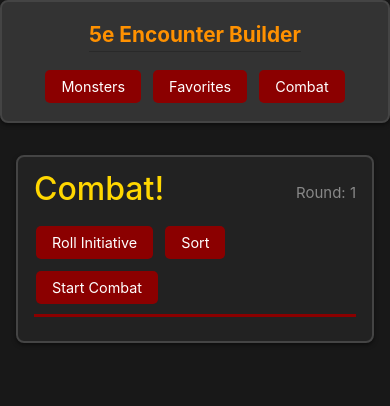
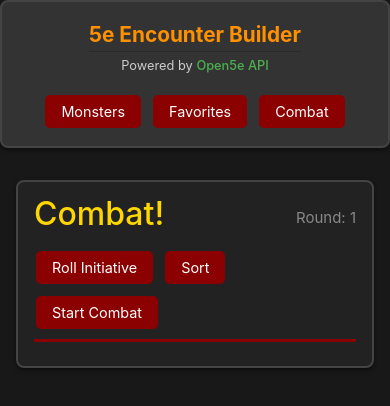
Before and after one commit to Mattan41/5eEncounterBuilder, a Vue app: page / in a window 390 px wide. Shown: the top 406 px of the page. Built offline with nearby package versions, Linux system fonts and the light colour scheme.

Commit message:
refactor: enhance AppHeader layout and improve button accessibility

```diff
--- a/src/App.vue
+++ b/src/App.vue
@@ -7,7 +7,7 @@ import TheCombatList from './components/TheCombatList.vue'
 
 const showMonsterList = ref(false)
 const showFavoriteList = ref(false)
-const showCombatEncounter = ref(true) // Combat visas som standard
+const showCombatEncounter = ref(true)
 
 const toggleMonsterList = () => {
   showMonsterList.value = !showMonsterList.value
@@ -21,7 +21,7 @@ const toggleCombatEncounter = () => {
   showCombatEncounter.value = !showCombatEncounter.value
 }
 
-// Flytta getMainClass till computed i Composition API
+
 const getMainClass = computed(() => {
   const visibleCount = [
     showCombatEncounter.value,
@@ -79,23 +79,22 @@ main {
     padding: 1rem;
   }
 
-  .single-column {
+  main.single-column {
     grid-template-columns: 1fr;
     justify-items: center;
   }
 
-  .two-columns {
+  main.two-columns {
     grid-template-columns: 1fr 1fr;
   }
 
-  .three-columns {
+  main.three-columns {
     grid-template-columns: 1fr 1fr 1fr;
   }
 }
 
-/* För mycket stora skärmar: begränsa kolumnbredd */
 @media (min-width: 1400px) {
-  .three-columns {
+  main.three-columns {
     grid-template-columns: repeat(3, minmax(400px, 500px));
     justify-content: center;
   }
--- a/src/components/AppHeader.vue
+++ b/src/components/AppHeader.vue
@@ -14,16 +14,25 @@ defineProps({
   }
 })
 
-// Fixa emit-namnen till kebab-case
 defineEmits(['toggle-monster-list', 'toggle-favorite-list', 'toggle-combat-encounter'])
 </script>
 
 <template>
   <div class="app-header">
+    <div class="header-content">
+      <div class="title-section">
         <h1 class="app-title">5e Encounter Builder</h1>
+        <p class="api-credit">
+          Powered by
+          <a href="https://open5e.com/" target="_blank" rel="noopener noreferrer" class="api-link">
+            Open5e API
+          </a>
+        </p>
+      </div>
+
       <div class="button-group">
         <button @click="$emit('toggle-monster-list')">
-        <span class="button-text">{{ showMonsterList ? 'Hide Monster List' : 'Show Monster List' }}</span>
+          <span class="button-text">{{ showMonsterList ? 'Hide Search' : 'Search Monsters' }}</span>
           <span class="button-text-mobile">Monsters</span>
         </button>
         <button @click="$emit('toggle-favorite-list')">
@@ -36,13 +45,11 @@ defineEmits(['toggle-monster-list', 'toggle-favorite-list', 'toggle-combat-encou
         </button>
       </div>
     </div>
+  </div>
 </template>
 
 <style scoped>
 .app-header {
-  display: flex;
-  justify-content: space-between;
-  align-items: center;
   padding: 1rem;
   background-color: #333;
   color: #fff;
@@ -51,16 +58,48 @@ defineEmits(['toggle-monster-list', 'toggle-favorite-list', 'toggle-combat-encou
   box-shadow: 0 2px 4px rgba(0, 0, 0, 0.5);
 }
 
+.header-content {
+  display: flex;
+  justify-content: space-between;
+  align-items: center;
+  gap: 1rem;
+}
+
+.title-section {
+  display: flex;
+  flex-direction: column;
+  gap: 0.25rem;
+}
+
 .app-title {
   font-size: 1.5rem;
   font-weight: bold;
   margin: 0;
 }
 
+.api-credit {
+  font-size: 0.875rem;
+  color: #ccc;
+  margin: 0;
+}
+
+.api-link {
+  color: #4CAF50;
+  text-decoration: none;
+  font-weight: 500;
+  transition: color 0.2s ease;
+}
+
+.api-link:hover {
+  color: #66BB6A;
+  text-decoration: underline;
+}
+
 .button-group {
   display: flex;
   gap: 0.5rem;
   flex-wrap: wrap;
+  flex-shrink: 0;
 }
 
 /* Responsiv text för buttons */
@@ -82,11 +121,14 @@ defineEmits(['toggle-monster-list', 'toggle-favorite-list', 'toggle-combat-encou
   }
 }
 
-@media (max-width: 480px) {
-  .app-header {
+@media (max-width: 600px) {
+  .header-content {
     flex-direction: column;
-    gap: 1rem;
     text-align: center;
+  }
+
+  .title-section {
+    align-items: center;
   }
 
   .app-title {
@@ -97,4 +139,10 @@ defineEmits(['toggle-monster-list', 'toggle-favorite-list', 'toggle-combat-encou
     justify-content: center;
   }
 }
+
+@media (max-width: 480px) {
+  .api-credit {
+    font-size: 0.8rem;
+  }
+}
 </style>
```
Lines whose indentation alone changed are shown as unchanged.
